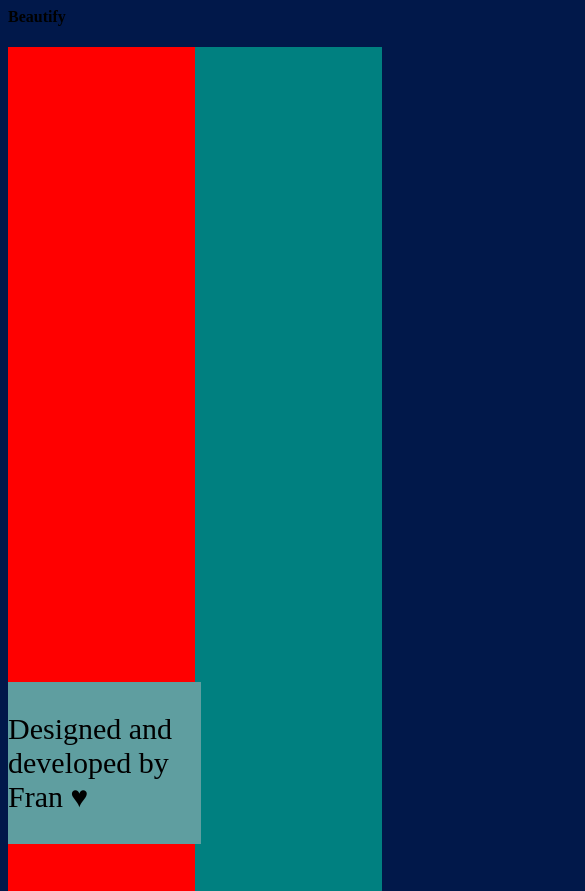
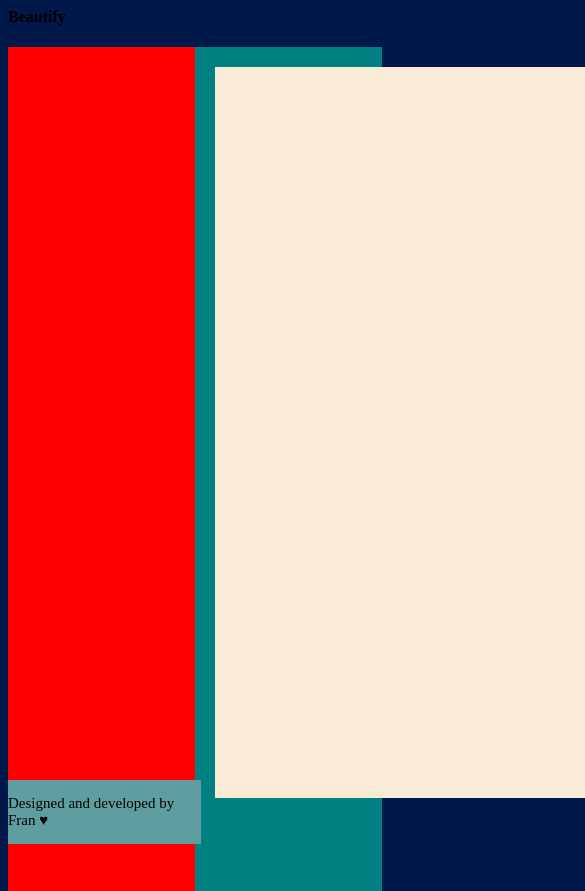
Before and after one commit to Frances515/Photo-Filter, a plain HTML site: page index.html in a window 390 px wide. Shown: the top 891 px of the page, 585 px wide, since content can reach past the window. Drawn offline with Linux system fonts and the light colour scheme.

Commit message:
phone canvas

```diff
--- a/index.html
+++ b/index.html
@@ -3,11 +3,12 @@
   <title>Photo Filter</title>
 </head>
 <body>
+  <div id="container">
     <div id="page-title">
       <h4>Beautify</h4>
     </div>
 
-  <div id="left-column">
+    <div class="column" id="left-column">
       <!-- <div id="page-text">
               <h2>
                 Enhance your Photos with interesting
@@ -17,16 +18,19 @@
           </div>
           <div id="subtext">
             <p>Upload your photos and have fun with different filters</p>-->
+
+    </div>
+
+    <div class="column" id="right-column">
+        <div>
+            <canvas id="phone-display">
+            </canvas>
+        </div>
+
+    </div>
+
     <div id="text-footer">
         <p>Designed and developed by Fran &hearts;</p>
       </div>
   </div>
-
-  <div id="right-column">
-    <!-- <div id="phone-display">
-      <p>Phone displayed here!</p>
-    </div> -->
-  </div>
-
-
 </body>
--- a/styles.css
+++ b/styles.css
@@ -7,25 +7,29 @@ body{
     overflow-y: hidden;
 }
 
-/* .column{
+.column{
     width: 50%;
     float: left;
     height: 100vh;
+    padding: 20px;
 
-} */
+}
+
 
 #left-column{
     background-color: red;
-    width: 50%;
+    /* width: 50%;
     float: left;
     height: 100vh;
+    padding: 20px; */
 }
 
 #right-column{
     background-color: teal;
-    width: 50%;
+    /* width: 50%;
     float: left;
     height: 100vh;
+    padding: 20px; */
 }
 
 #page-text{
@@ -35,7 +39,7 @@ body{
 
 #text-footer{
     background-color: cadetblue;
-    font-size: 30px;
+    font-size: 15px;
     bottom: 0;
     position: absolute;
     width: 49.5%;
@@ -51,7 +55,10 @@ body{
 
 #phone-display{
     background-color: antiquewhite;
-    height: 100vh;
+    width: 411px;
+    height: 731px;
+
+
 }
 
 /* #page-title{
```
Lines whose indentation alone changed are shown as unchanged.
